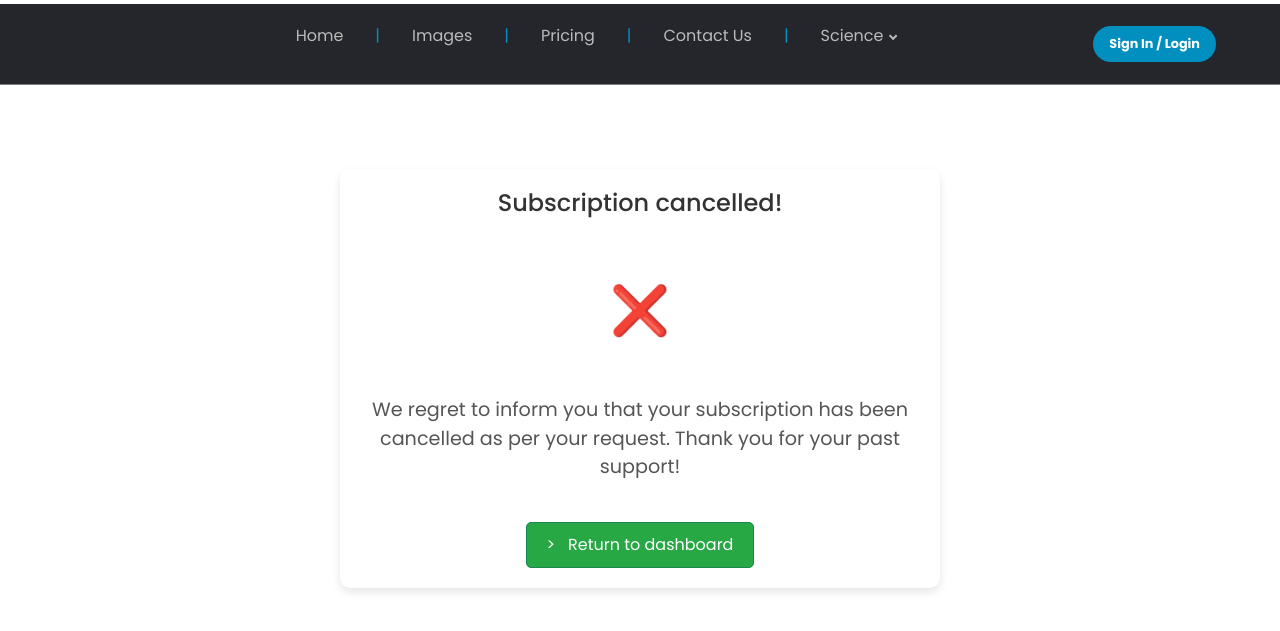
After one commit to Sauberr/test_assignment, a Django app: template test_assignment/src/templates/subscriptions/delete_subscription.html in a window 1280 px wide. The commit adds this page. Shown: the top 631 px of the page. Run offline with Django 4.2, Linux system fonts and the light colour scheme; the template is opened without the code that fills it, so the values that code supplies are empty; parts of the project's set-up code (start-up, migrations or seed data) failed here and were passed over; some libraries are stand-ins or nearby versions.

Commit message:
feat: Add template to subscriptions app create_subscription and delete_subscription.

```diff
--- /dev/null
+++ b/test_assignment/src/templates/subscriptions/delete_subscription.html
@@ -0,0 +1,72 @@
+{% extends 'partials/base.html' %}
+{% load static %}
+
+
+{% block css %}
+<style>
+
+    .subscription-cancelled {
+        font-family: 'Poppins', sans-serif;
+        text-align: center;
+        box-shadow: 0 4px 8px rgba(0, 0, 0, 0.1);
+        padding: 20px;
+        border-radius: 10px;
+        background-color: #fff;
+        margin: 60px auto;
+        max-width: 600px;
+    }
+
+    .subscription-cancelled h5 {
+        font-size: 1.5em;
+        color: #333;
+    }
+
+    .subscription-cancelled h1 {
+        font-size: 3em;
+        color: #dc3545;
+    }
+
+    .subscription-cancelled p {
+        font-size: 1.2em;
+        color: #555;
+    }
+
+    .subscription-cancelled .btn {
+        font-size: 1em;
+        padding: 10px 20px;
+        border-radius: 5px;
+        color: #fff;
+        background-color: #28a745;
+        text-decoration: none;
+    }
+
+    .subscription-cancelled .btn:hover {
+        background-color: #218838;
+    }
+</style>
+
+{% endblock %}
+
+{% block content %}
+
+{% include 'partials/navbar.html' %}
+
+<br>
+
+<div class="subscription-cancelled">
+    <h5> Subscription cancelled! </h5>
+    <br>
+    <h1> ❌ </h1>
+    <br>
+    <p>
+        We regret to inform you that your subscription has been cancelled
+        as per your request. Thank you for your past support!
+    </p>
+    <br>
+    <a class="btn btn-success" type="button" href="{% url 'core:index' %}">
+        &gt; &nbsp; Return to dashboard
+    </a>
+</div>
+
+
+{% endblock %}
```
Also changed, not shown: test_assignment/src/templates/subscriptions/create_subscription.html (+61 -0 lines).
